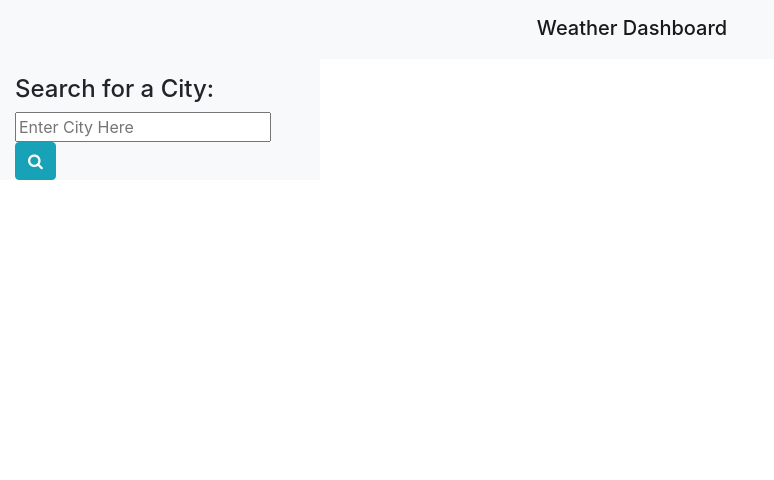
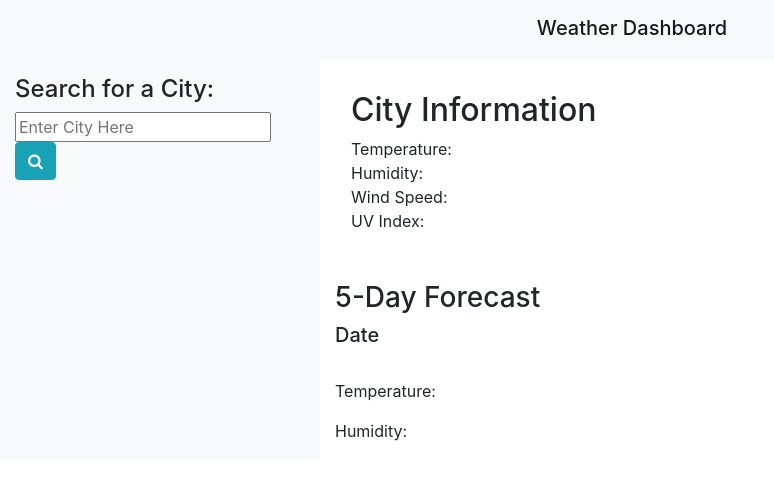
Before and after one commit to Obtains/Weather-Dashboard, a plain HTML site: page index.html in a window 1280 px wide. Shown: the whole page, without its empty margins (0-774 px from the left). Drawn offline with nearby package versions, Linux system fonts and the light colour scheme.

Commit message:
added weather bar and classes

```diff
--- a/index.html
+++ b/index.html
@@ -14,12 +14,14 @@
     <script src="https://cdn.jsdelivr.net/npm/moment@2.24.0/moment.min.js"></script>
 </head>
 <body>
+    <!-- Navbar -->
     <div class="container-fluid">
         <div class="row navbar navbar-light bg-light">
             <div class="col-12 text-center">
                 <h1 class="navbar-brand pb-0 px-0">Weather Dashboard</h1>
             </div>
         </div>
+        <!-- Search Info -->
         <div class="row content-row">
             <div class="col-10 col-md-3 bg-light pt-3">
                 <h4>Search for a City:</h4>
@@ -33,33 +35,47 @@
                         </div>
                     </div>
                 </form>
+                <!-- Search History -->
+                <div class="history">
+                    <ul class="list-info list-info-flush" id="search-history-list">
+                        <!-- <li class="list-info-item"></li> -->
+                    </ul>
+                </div>
+            </div>
+            <div id=" weather-info" class="col-10 col-md-9 hide">
+                <div class="row">
+                    <div class="col-10">
+                        <div class="city-info my-3 px-3 py-3">
+                            <h2 id="current city">City Information <small class="text-muted" id="current-date"></small></h2>
+                            <p class="mb-0">Temperature: <span id="current-temp"></span></p>
+                            <p class="mb-0">Humidity: <span id="current-humidity"></span></p>
+                            <p class="mb-0">Wind Speed: <span id="current-wind-speed"></span></p>
+                            <p>UV Index: <span id="uv-index"></span></p>
+                        </div>
+                    </div>
+                </div>
+                <div class="row">
+                    <div class="col-10">
+                        <h3>5-Day Forecast</h3>
+                    </div>
+                </div>
+                <div id="five-day-forecast" class="row">
+                    <div class="col-2">
+                        <div class="history">
+                            <div class="history-body">
+                            <h5 class="history-title">Date</h5>
+                            <i class="fa fa-sun"></i>
+                            <p class="history-text">Temperature: </p>
+                            <p class="history-text">Humidity: </p>
+                            </div>
+                        </div>
+                    </div>
+                </div>
             </div>
         </div>
     </div>
 
 
-
-
-
-
-
-
-
-
-
-
-
-
-
-
-
-
-
-
-
-
-
-
     <script src="./assets/script.js"></script>
 </body>
 </html>
```
